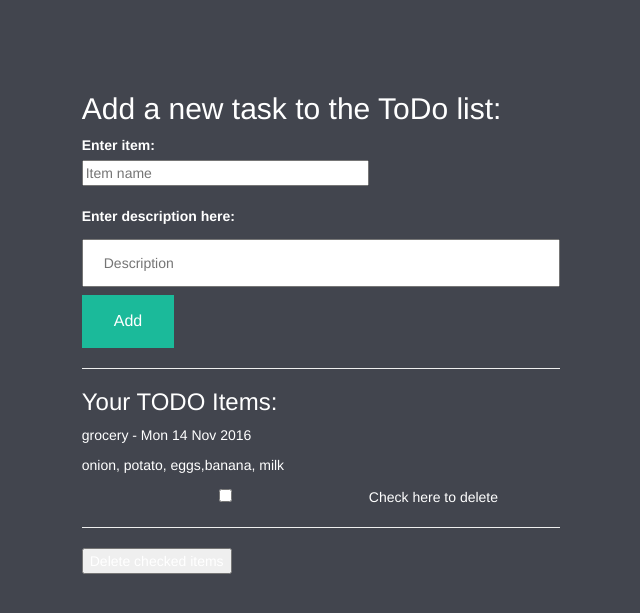
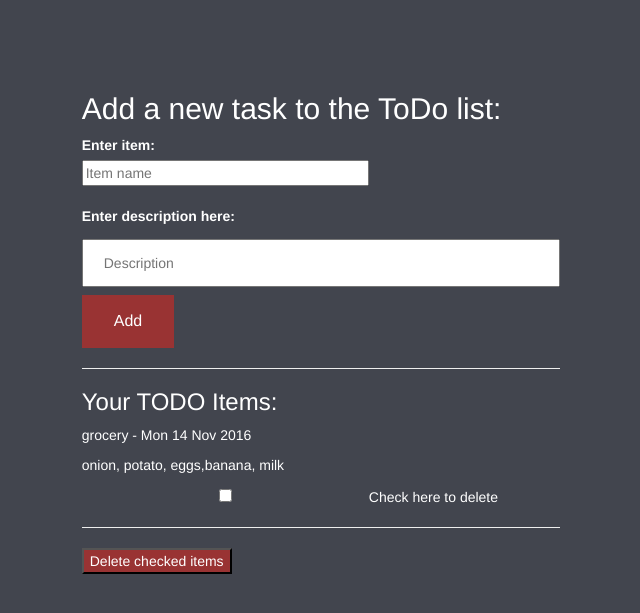
Before and after one commit to chitrakakkar/DjangoTodoList, a Django app: page / in a window 1280 px wide. Shown: the top 613 px of the page, without its empty margins (319-959 px from the left). Run offline with Django 3.2, Linux system fonts and the light colour scheme; data comes from the database, SQL or seed files in the repository; both versions use the stored data as it was after the commit; some libraries are stand-ins or nearby versions.

Commit message:
Documentation done.

```diff
--- a/TodoList/MytodoListApp/static/css/todo.css
+++ b/TodoList/MytodoListApp/static/css/todo.css
@@ -39,8 +39,9 @@ input{
   width: 60%;
 }
 
-.button {
-    background-color: #1bba9a;
+.button
+{
+    background-color: #993333;
     border: none;
     color: #fff;
     padding: 15px 32px;
--- a/TodoList/MytodoListApp/templates/MytodoListApp/index.html
+++ b/TodoList/MytodoListApp/templates/MytodoListApp/index.html
@@ -31,16 +31,13 @@
       <p>{{ x.task_description }}</p>
           <input type="checkbox" name="itemsCheckedForDelete" value= "{{x.id}}">Check here to delete
 
-          <!--&lt;!&ndash;<input type="hidden" name="id" value="{{ x.id }}">&ndash;&gt;-->
           <hr />
       {% endfor %}
-           <!--<input type="button" id="{{ x.id }}" formaction="delete_todo({{x.id}})" class="button" value="delete">-->
 
 
-          <button type="submit"formaction="delete_todo/" value="">Delete checked items</button>
-          <!--<input type="submit" formaction="delete_todo/" value="">-->
-              <!--<label for="lDelete">Delete checked items</label>-->
-          <!--<button type="" value=" "name="itemsCheckedForDelete" class="button"> Delete checked Items </button>-->
+
+          <button type="submit"formaction="delete_todo/" value="" style="background-color: #993333">Delete checked items</button>
+
         </form>
       </div>
     </body>
--- a/TodoList/MytodoListApp/views.py
+++ b/TodoList/MytodoListApp/views.py
@@ -8,15 +8,12 @@ from .models import todo
 def index(request):
     # The `POST` has the data from the HTML form that was submitted.
     # ORM queries the database for all of the to-do entries.
-
     if request.method == 'POST':
         # Get the data from the form
         name = request.POST.get('name')
         description = request.POST.get('description')
-        # if (str(name).strip(" ") != "Item name" or str(name).strip(" ") != "") and  (str(description).strip(" ") != "Description" or str(description).strip(" ") !=""):
         # add the data to the database
         items = todo.objects.create(task_name=name, task_description=description)
-
     # Gets the todos we need from the database
     items = todo.objects.all()
     # render the page with the todos list
@@ -24,14 +21,15 @@ def index(request):
 
 
 def delete_todo(request):
+    # a list for id's for the check -boxes
     id =[]
     if request.method == 'POST':
+        # getlist gets you the list of the Ids.
         id =request.POST.getlist("itemsCheckedForDelete")
         # delete an object and send a confirmation response
+    # a loop that goes through all the ids and delete it
     for things in id:
         todo.objects.get(id=things).delete()
 
     items = todo.objects.all()
-    return render(request, 'MytodoListApp/index.html', {'items': items})
-    # return HttpResponseRedirect("/")
-    # return render_to_response('MytodoListApp/index.html', {'items': items})
+    return render(request, 'MytodoListApp/index.html', {'items': items})  # brings back to the same page
```
Also changed, not shown: TodoList/db.sqlite3.
